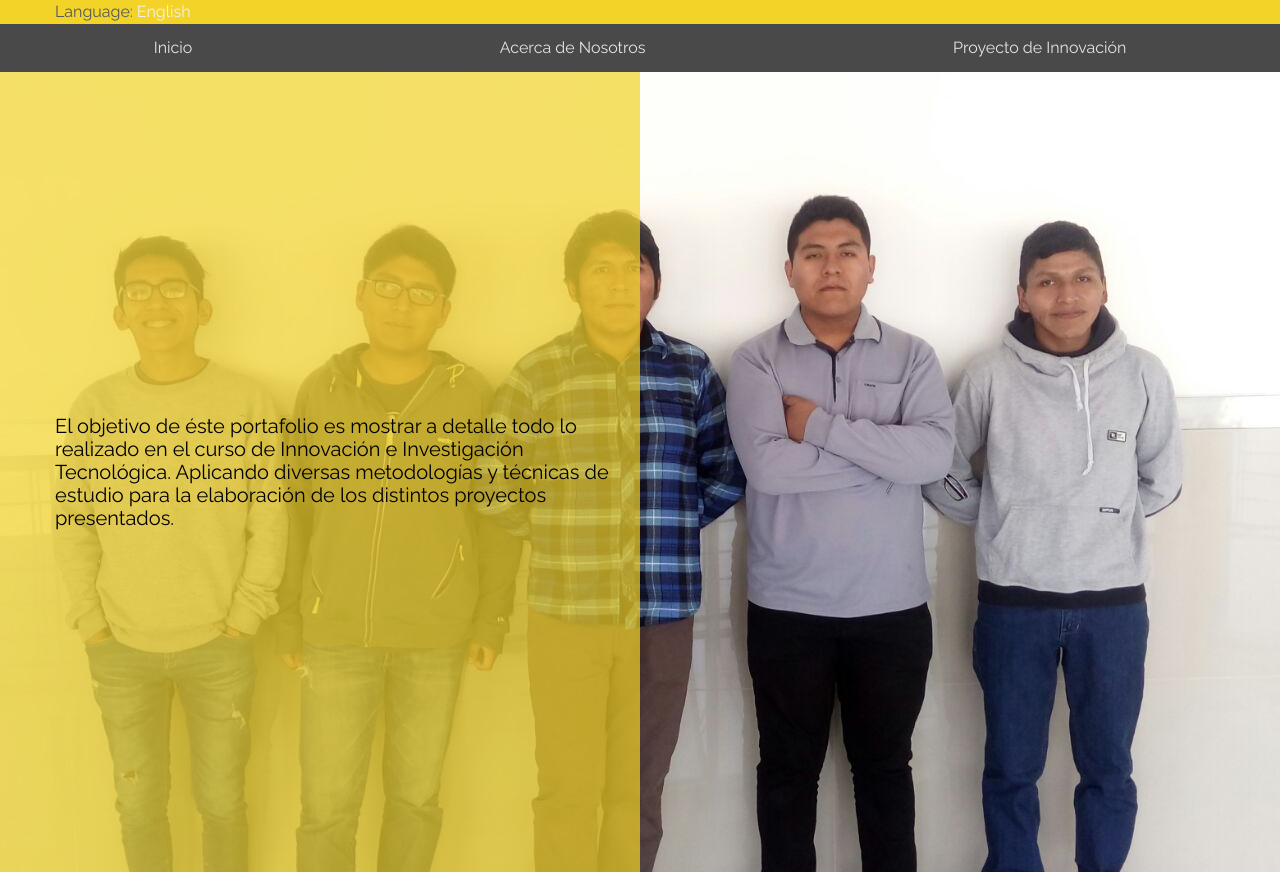
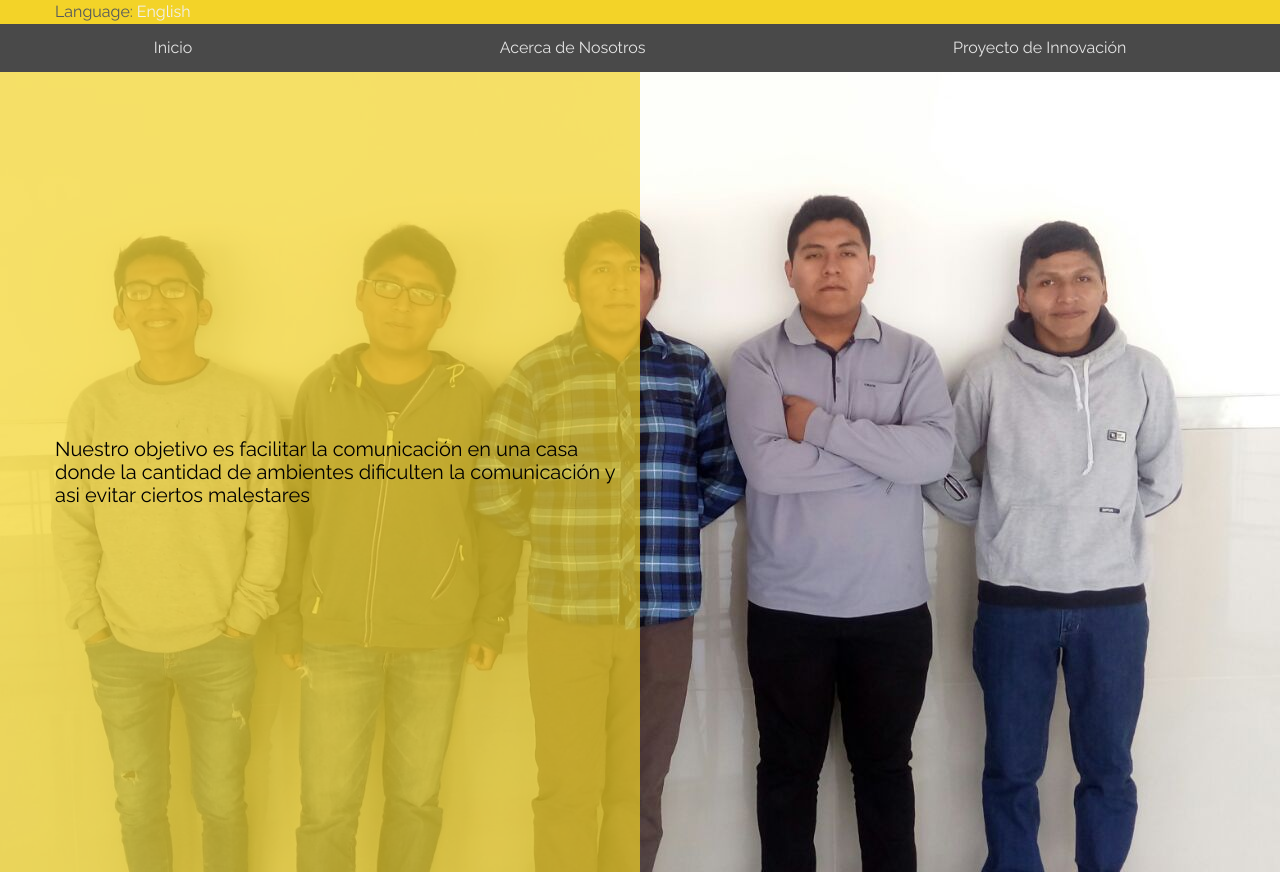
Before and after one commit to DenisU96/Proyecto-de-Innovaci-n-V1, a plain HTML site: page index.html in a window 1280 px wide. Shown: the top 872 px of the page. Drawn offline with Linux system fonts and the light colour scheme; some icons are missing.

Commit message:
Cambio 9

```diff
--- a/index.html
+++ b/index.html
@@ -51,7 +51,7 @@
                 </div> -->
 
                 <div class="main-header__copy__text">
-                    <p>El objetivo de éste portafolio es mostrar a detalle todo lo realizado en el curso de Innovación e Investigación Tecnológica. Aplicando diversas metodologías y técnicas de estudio para la elaboración de los distintos proyectos presentados.</p>
+                    <p>Nuestro objetivo es facilitar la comunicación en una casa donde la cantidad de ambientes dificulten la comunicación y asi evitar ciertos malestares</p>
                 </div>
             </div>
 
```
